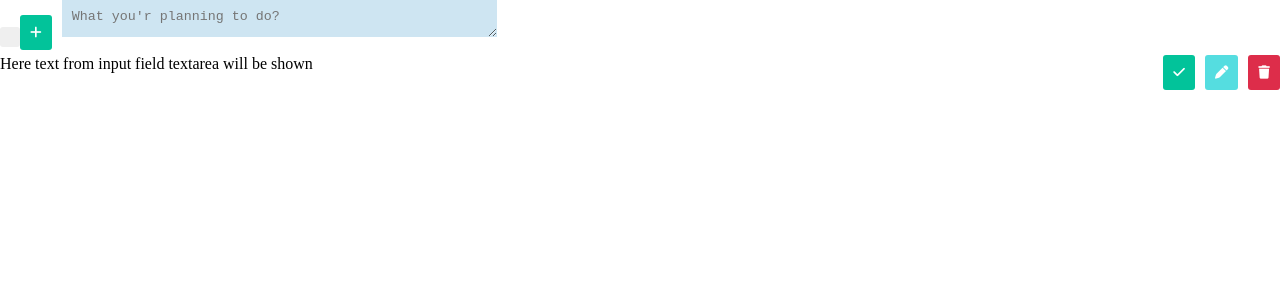
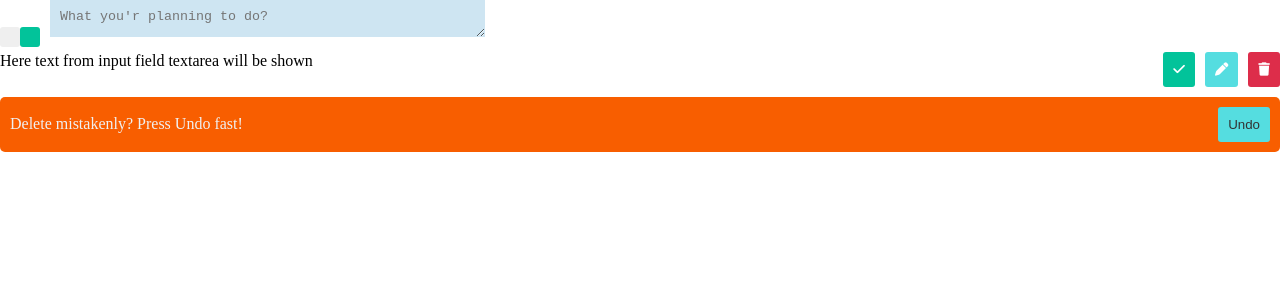
Before and after one commit to nizamrobin/todo-app, a React (Create React App) app: page / in a window 1280 px wide. Shown: the top 300 px of the page. Built offline with nearby package versions, Linux system fonts and the light colour scheme.

Commit message:
listiteminfo comp done

```diff
--- a/src/App.js
+++ b/src/App.js
@@ -1,6 +1,7 @@
 import BtnTodoAd from "./components/BtnTodoAdd";
 import Button from "./components/Button";
 import ListItem from "./components/ListItem";
+import ListItemInfo from "./components/ListItemInfo";
 import TextArea from "./components/TextArea";
 import "./styles/global.css";
 
@@ -11,6 +12,7 @@ export default function App() {
       <BtnTodoAd />
       <TextArea />
       <ListItem text="Here text from input field textarea will be shown" />
+      <ListItemInfo />
     </>
   );
 }
--- a/src/components/Button.js
+++ b/src/components/Button.js
@@ -7,7 +7,7 @@ export default function Button(props) {
       onClick={props.handleClick}
       className={`${classes.button} ${classes[props.btnType]}`}
     >
-      <i class={props.fontAwesome}></i>
+      {props.children}
     </button>
   );
 }
--- a/src/components/ListItem.js
+++ b/src/components/ListItem.js
@@ -6,21 +6,15 @@ export default function ListItem({ text }) {
     <li className={classes.listItem}>
       <p class={classes.listItemText}>{text}</p>
       <div class={classes.listItemBtns}>
-        <Button
-          onClick="handleClick"
-          btnType="btnDone"
-          fontAwesome="fa-solid fa-check"
-        />
-        <Button
-          onClick="handleClick"
-          btnType="btnEdit"
-          fontAwesome="fa-solid fa-pen"
-        />
-        <Button
-          onClick="handleClick"
-          btnType="btnDelete"
-          fontAwesome="fa-solid fa-trash"
-        />
+        <Button onClick="handleClick" btnType="btnDone">
+          <i class="fa-solid fa-check"></i>
+        </Button>
+        <Button onClick="handleClick" btnType="btnEdit">
+          <i class="fa-solid fa-pen"></i>
+        </Button>
+        <Button onClick="handleClick" btnType="btnDelete">
+          <i class="fa-solid fa-trash"></i>
+        </Button>
       </div>
     </li>
   );
--- /dev/null
+++ b/src/components/ListItemInfo.js
@@ -0,0 +1,11 @@
+import Button from "./Button";
+import classes from "../styles/ListItemInfo.module.css";
+
+export default function ListItemInfo() {
+  return (
+    <li className={classes.listItemInfo}>
+      <p>Delete mistakenly? Press Undo fast!</p>
+      <Button btnType="btnUndo">Undo</Button>
+    </li>
+  );
+}
--- a/src/styles/Button.module.css
+++ b/src/styles/Button.module.css
@@ -42,3 +42,7 @@
   background-color: #dd2d4a;
   color: #fff;
 }
+.btnUndo {
+  background-color: #55dde0;
+  color: #333;
+}
--- /dev/null
+++ b/src/styles/ListItemInfo.module.css
@@ -0,0 +1,10 @@
+.listItemInfo {
+  display: flex;
+  justify-content: space-between;
+  align-items: center;
+  background-color: #f85e00;
+  padding: 10px;
+  margin: 5px 0;
+  color: #f0f0f0;
+  border-radius: 5px;
+}
```
